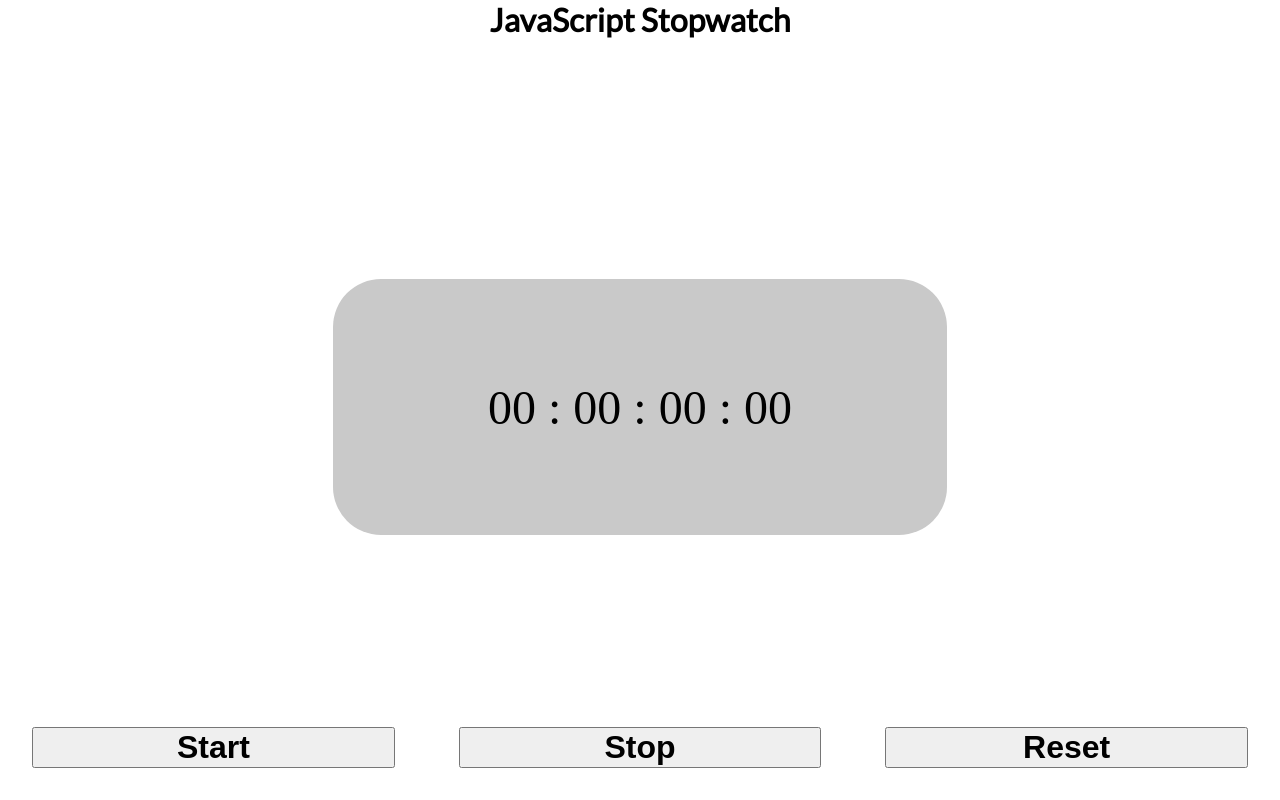
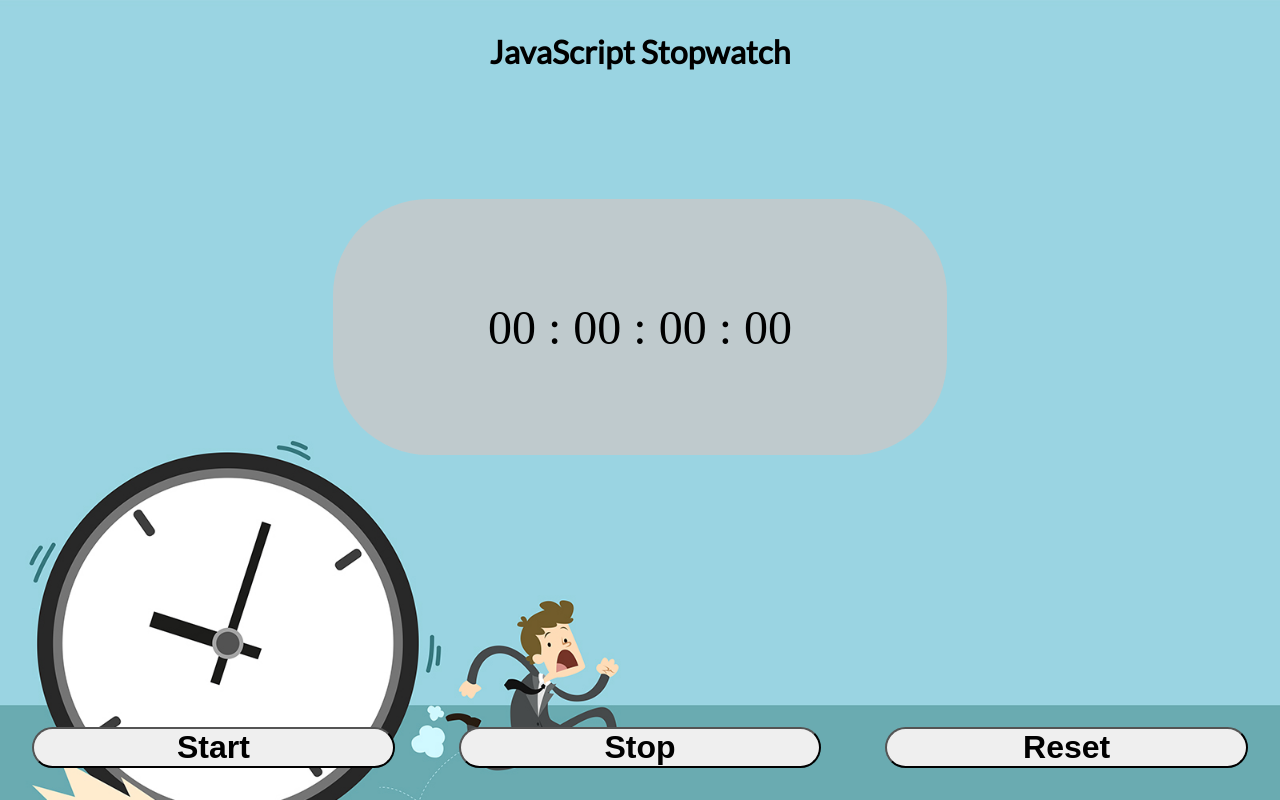
Before and after one commit to FAC10/week2-TimeForce, a plain HTML site: page index.html in a window 1280 px wide. Drawn offline with Linux system fonts and the light colour scheme.

```diff
--- a/script.js
+++ b/script.js
@@ -64,6 +64,7 @@
      minutesUnit = 00;
      hoursUnit = 00;
 
+
 }
 window.onload=function(){
 element("startButton").addEventListener("click", startTimer);
--- a/style.css
+++ b/style.css
@@ -8,9 +8,15 @@
   padding: 0;
 }
 
+body{
+  background: url(assets/Time-Management-PPT-Templates.jpg);
+  background-size: cover;
+}
+
 .header{
     display: flex;
     justify-content: center;
+    margin-top: 2em;
 
 }
 
@@ -26,19 +32,19 @@
     height: 80vh;
     width: 80%;
     margin: auto;
-    margin-top:3em;
+    margin-top:-4em;
     border-radius: 2em;
 }
 
 .stopwatch__display{
-  background-color: rgb(201, 201, 201);
+  background-color: rgba(201, 201, 201, 0.8);
   height: 40%;
   width: 60%;
   display: flex;
   justify-content: center;
   align-items: center;
   font-size: 3rem;
-  border-radius:1em;
+  border-radius:2em ;
 
 }
 
@@ -59,4 +65,5 @@
     margin: 1em;
     font-weight: bold;
     font-size: 2em;
+    border-radius: 2em;
 }
```
Also changed, not shown: Testing/QUnit.html (+3 -0 lines), Testing/test.js (+20 -0 lines).
